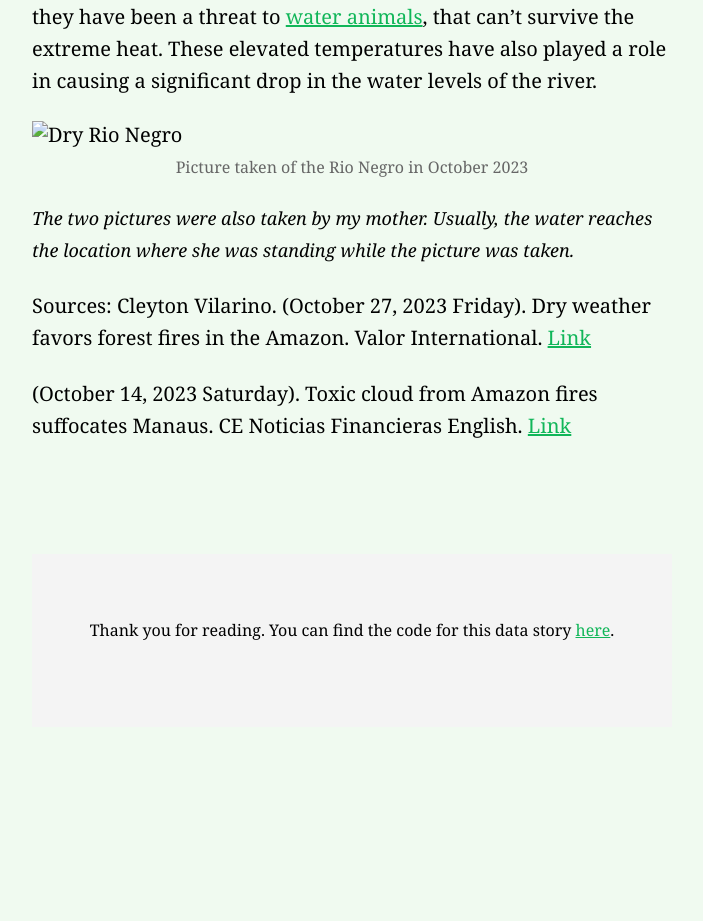
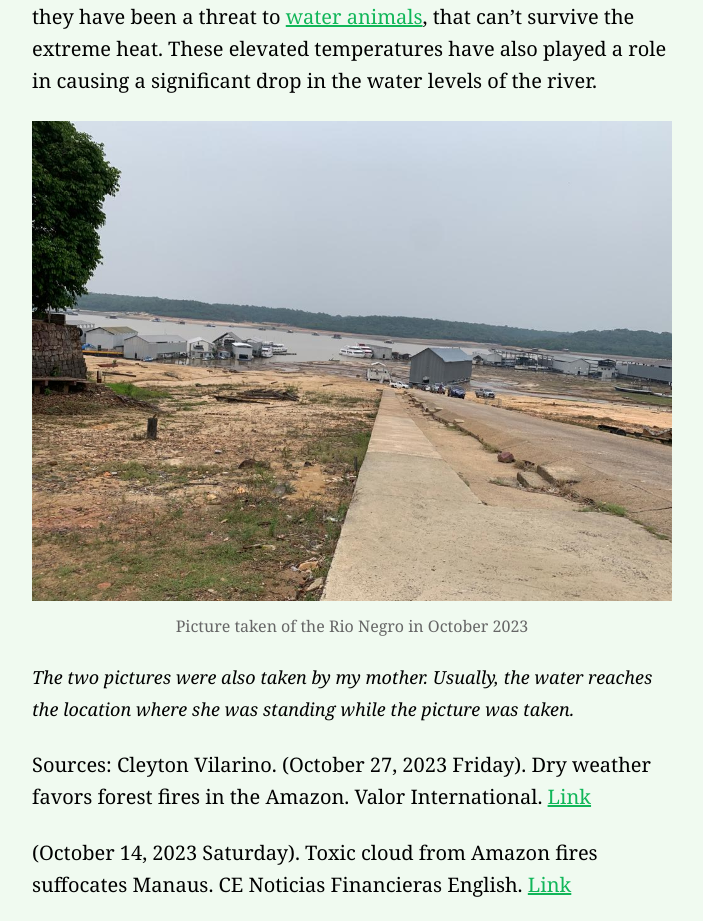
Before and after one commit to renatadaou/Wildfires-in-Amazonas-2023, a plain HTML site: page index.html in a window 1280 px wide. Shown: the part 4580-5501 px from the top of the page, without its empty margins (288-991 px from the left). Before the commit the page ends 5307 px from the top, so only its background shows below. Drawn offline with Linux system fonts and the light colour scheme.

Commit message:
Update index.html

```diff
--- a/index.html
+++ b/index.html
@@ -158,7 +158,7 @@
         </p>
 
         <figure>
-            <img src="pics/PHOTO-2023-10-14-12-31-14" alt="Dry Rio Negro">
+            <img src="pics/PHOTO-2023-10-14-12-31-14.jpg" alt="Dry Rio Negro">
             <figcaption> Picture taken of the Rio Negro in October 2023</figcaption>
         </figure>
 
```
